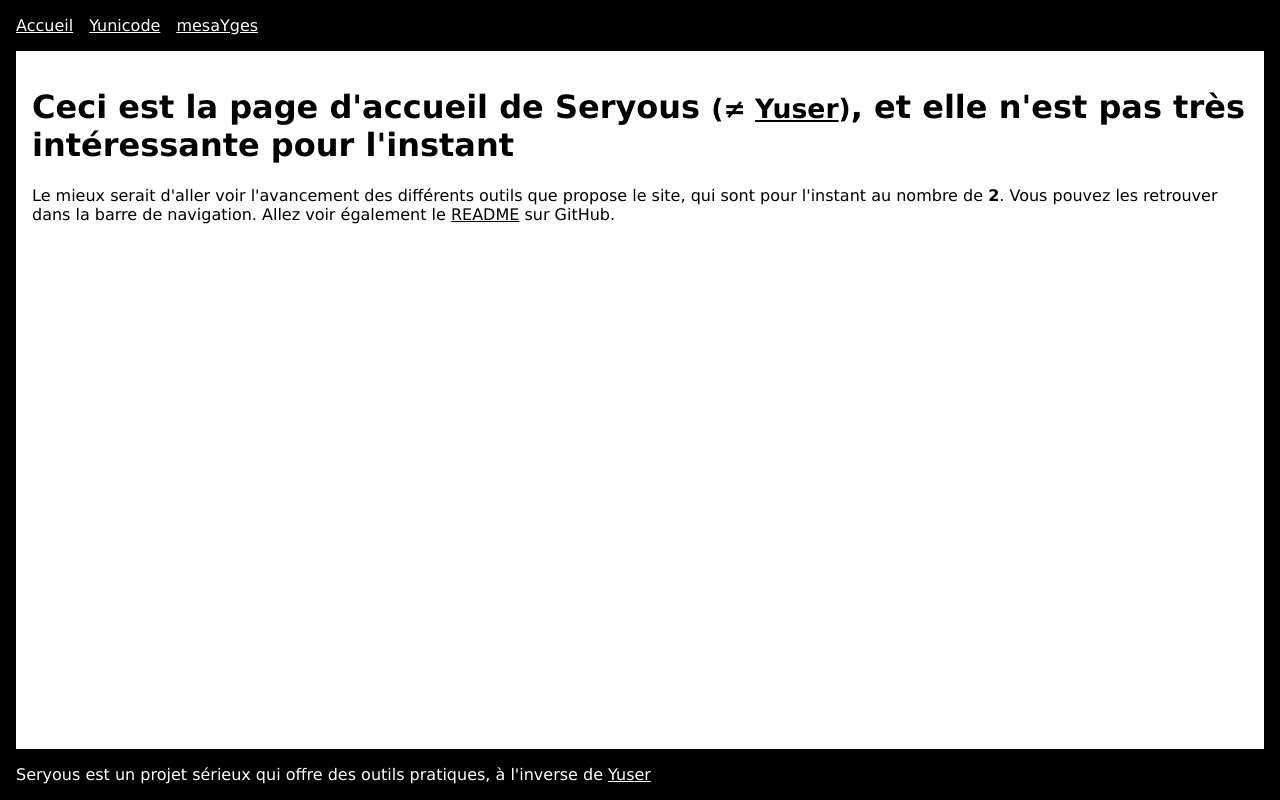
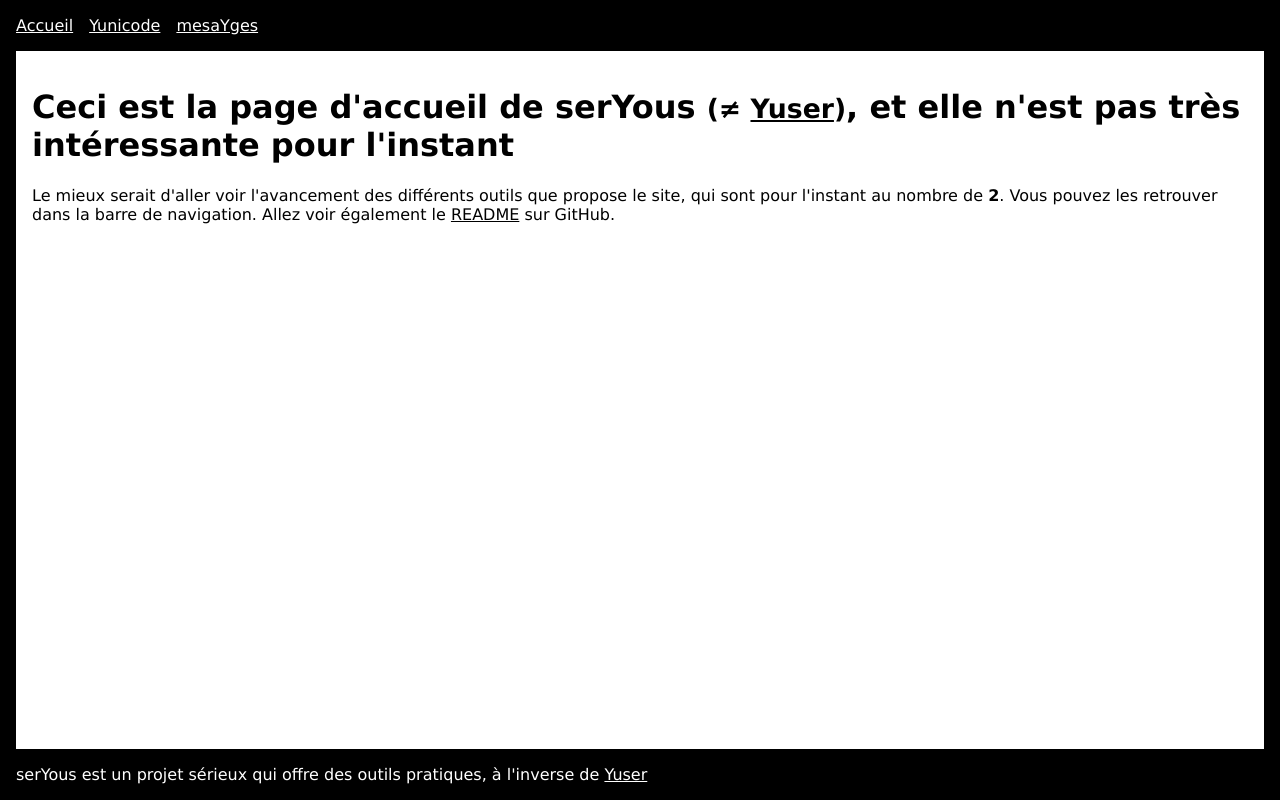
Before and after one commit to science-numerale/seryous, a SvelteKit app: page / in a window 1280 px wide. Built offline with nearby package versions, Linux system fonts and the light colour scheme.

Commit message:
Seryous -> serYous

```diff
--- a/src/routes/+layout.svelte
+++ b/src/routes/+layout.svelte
@@ -28,7 +28,7 @@
 	</main>
 
 	<footer>
-		Seryous est un projet sérieux qui offre des outils pratiques, à l'inverse de <a
+		serYous est un projet sérieux qui offre des outils pratiques, à l'inverse de <a
 			href="https://science-numerale.github.io/yuser/">Yuser</a
 		>
 	</footer>
--- a/src/routes/+page.svelte
+++ b/src/routes/+page.svelte
@@ -3,12 +3,12 @@
 </script>
 
 <svelte:head>
-	<title>Seryous</title>
-	<meta name="description" content="Accueil de Seryous" />
+	<title>serYous</title>
+	<meta name="description" content="Accueil de serYous" />
 </svelte:head>
 
 <h1>
-	Ceci est la page d'accueil de Seryous <small>(≠ <a
+	Ceci est la page d'accueil de serYous <small>(≠ <a
 		href="https://science-numerale.github.io/yuser/">Yuser</a
 	>)</small>, et elle n'est pas très intéressante pour l'instant
 </h1>
```
Also changed, not shown: 2 other files (tests, documents, lock files or other folders).
